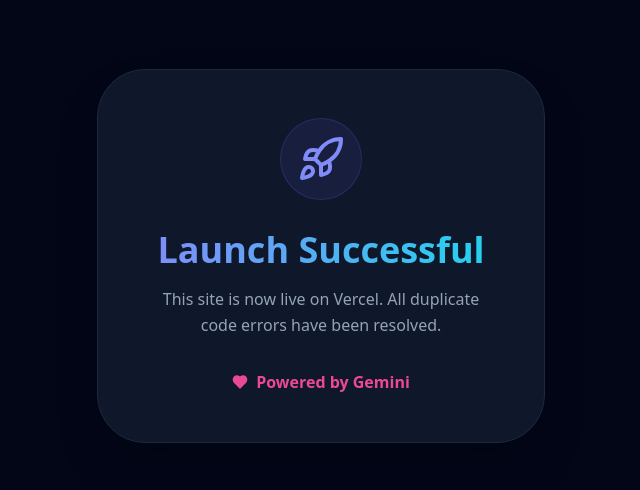
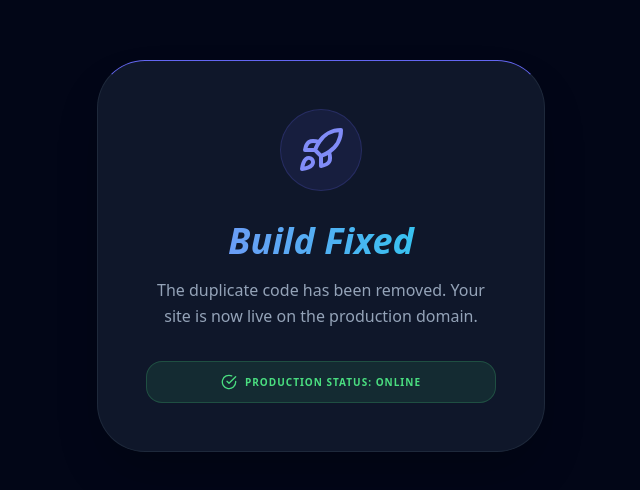
Before and after one commit to space3691/my-gemini-site, a React (Vite) app: page / in a window 1280 px wide. Shown: the part 144-634 px from the top of the page, without its empty margins (319-959 px from the left). Built offline with nearby package versions, Linux system fonts and the light colour scheme.

Commit message:
Update App.jsx

```diff
--- a/src/App.jsx
+++ b/src/App.jsx
@@ -1,22 +1,22 @@
 import React from 'react';
-import { Rocket, Heart } from 'lucide-react';
+import { Rocket, Heart, CheckCircle } from 'lucide-react';
 
 export default function App() {
   return (
     <div className="min-h-screen bg-slate-950 flex flex-col items-center justify-center text-white p-6 font-sans text-center">
-      <div className="max-w-md w-full bg-slate-900 border border-slate-800 p-12 rounded-[3rem] shadow-2xl">
+      <div className="max-w-md w-full bg-slate-900 border border-slate-800 p-12 rounded-[3rem] shadow-2xl border-t-indigo-500">
         <div className="inline-block p-4 bg-indigo-500/10 rounded-full mb-6 border border-indigo-500/20">
            <Rocket className="text-indigo-400" size={48} />
         </div>
-        <h1 className="text-4xl font-black mb-4 bg-gradient-to-r from-indigo-400 to-cyan-400 bg-clip-text text-transparent">
-          Launch Successful
+        <h1 className="text-4xl font-black mb-4 bg-gradient-to-r from-indigo-400 to-cyan-400 bg-clip-text text-transparent italic">
+          Build Fixed
         </h1>
         <p className="text-slate-400 mb-8 leading-relaxed font-medium">
-          This site is now live on Vercel. All duplicate code errors have been resolved.
+          The duplicate code has been removed. Your site is now live on the production domain.
         </p>
-        <div className="flex items-center justify-center space-x-2 text-pink-500 font-bold">
-          <Heart size={16} fill="currentColor" />
-          <span>Powered by Gemini</span>
+        <div className="flex items-center justify-center space-x-2 text-green-400 font-bold bg-green-400/10 py-3 rounded-2xl border border-green-400/20">
+          <CheckCircle size={16} />
+          <span className="uppercase tracking-widest text-[10px]">Production Status: Online</span>
         </div>
       </div>
     </div>
```
